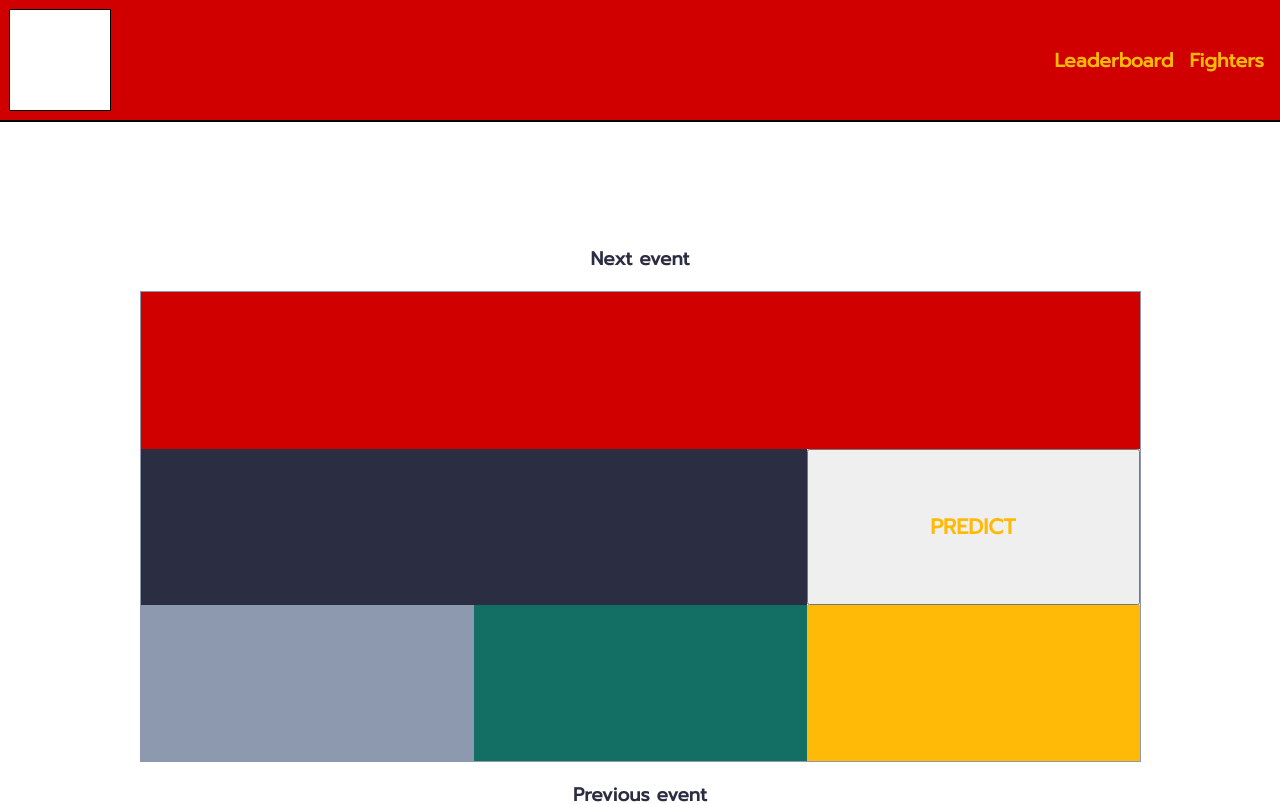
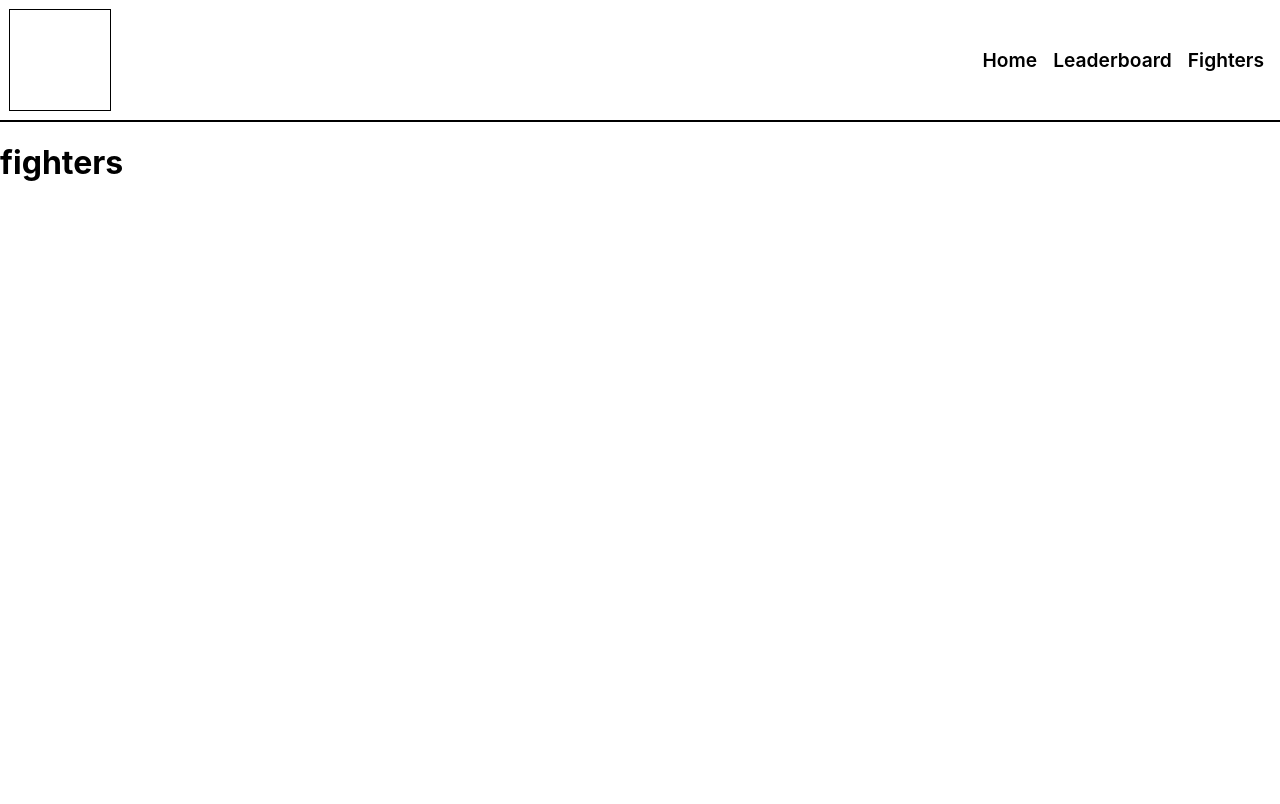
Before and after one commit to Vancios86/fighting-maven, a React (Create React App) app in the folder interface/: page /fighters in a window 1280 px wide. Shown: the top 804 px of the page. Built offline with nearby package versions, Linux system fonts and the light colour scheme.

Commit message:
add react-router, create menu links, add dummy data

```diff
--- a/interface/package.json
+++ b/interface/package.json
@@ -12,6 +12,7 @@
     "@types/react-dom": "^17.0.11",
     "react": "^17.0.2",
     "react-dom": "^17.0.2",
+    "react-router-dom": "^6.2.1",
     "react-scripts": "5.0.0",
     "typescript": "^4.5.5",
     "web-vitals": "^2.1.4"
--- a/interface/src/App.tsx
+++ b/interface/src/App.tsx
@@ -1,9 +1,10 @@
 import React from 'react';
+import './App.css';
+
 import Header from './Components/Header/Header';
 import Main from './Components/Main/Main';
 import Footer from './Components/Footer/Footer';
 
-import './App.css';
 
 const App: React.FC = () => {
   return (
--- /dev/null
+++ b/interface/src/Components/Fighters/Fighters.tsx
@@ -0,0 +1,13 @@
+import Header from "../Header/Header";
+
+const Fighters: React.FC = () => {
+        return (
+            <div>
+                <Header />
+                <h1>fighters</h1>
+            </div>
+        )
+
+    }
+
+export default Fighters;
--- a/interface/src/Components/Header/Header.css
+++ b/interface/src/Components/Header/Header.css
@@ -37,10 +37,12 @@
   list-style: none;
 }
 
-.header .menu li {
+.header .menu li a {
+  text-decoration: none;
   margin-right: 1rem;
   font-size: larger;
   font-weight: 600;
   cursor: pointer;
+  color: var(--yellow);
 }
 /*# sourceMappingURL=Header.css.map */
--- a/interface/src/Components/Header/Header.scss
+++ b/interface/src/Components/Header/Header.scss
@@ -20,11 +20,13 @@
         justify-content: flex-end;
         align-items: center;
         list-style: none;
-        li {
+        li a {
+            text-decoration: none;
             margin-right: 1rem;
             font-size: larger;
             font-weight: 600;
             cursor: pointer;
+            color: var(--yellow);
         }
     }
 }
--- a/interface/src/Components/Header/Header.tsx
+++ b/interface/src/Components/Header/Header.tsx
@@ -1,12 +1,20 @@
-import "./Header.css";
+import './Header.css';
+import { Link } from 'react-router-dom';
 
 const Header: React.FC = () => {
   return (
-    <div className="header">
-      <div className="logo"></div>
-      <ul className="menu">
-        <li>Leaderboard</li>
-        <li>Fighters</li>
+    <div className='header'>
+      <div className='logo'></div>
+      <ul className='menu'>
+        <li>
+          <Link to='/'>Home</Link>
+        </li>
+        <li>
+          <Link to='/leaderboard'>Leaderboard </Link>
+        </li>
+        <li>
+          <Link to='/fighters'>Fighters</Link>
+        </li>
       </ul>
     </div>
   );
--- a/interface/src/index.tsx
+++ b/interface/src/index.tsx
@@ -2,11 +2,20 @@ import React from 'react';
 import ReactDOM from 'react-dom';
 import './index.css';
 import App from './App';
+import { BrowserRouter, Routes, Route } from 'react-router-dom';
+
+import Fighters from "./Components/Fighters/Fighters"
+
 //import reportWebVitals from './reportWebVitals';
 
 ReactDOM.render(
   <React.StrictMode>
-    <App />
+    <BrowserRouter>
+      <Routes>
+        <Route path='/' element={<App />} />
+        <Route path='fighters' element={<Fighters />} />
+      </Routes>
+    </BrowserRouter>
   </React.StrictMode>,
   document.getElementById('root')
 );
```
Also changed, not shown: interface/src/Components/Fighters/Data/fighters.json (added, +40 -0 lines), 2 other files (tests, documents, lock files or other folders).
